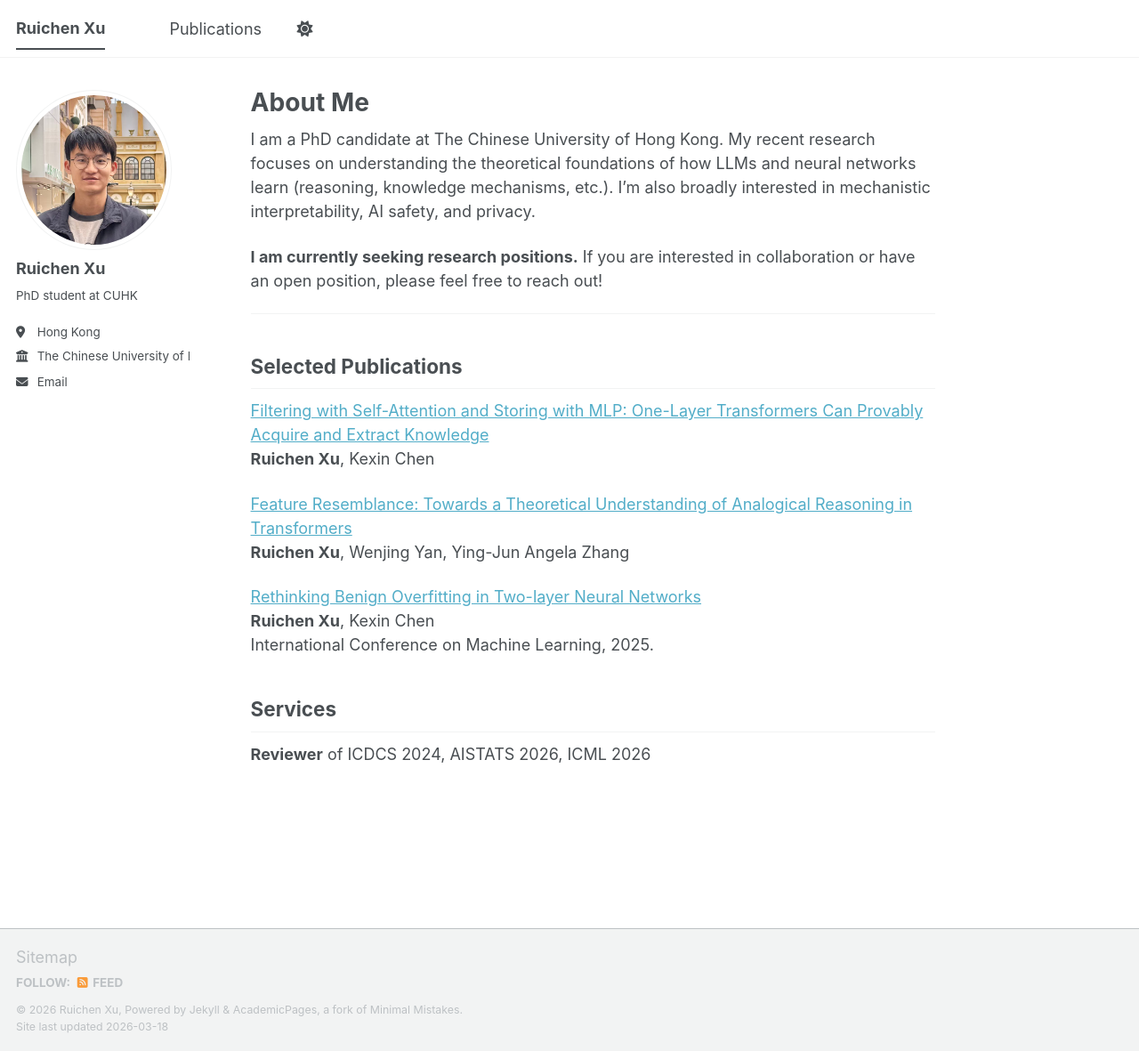
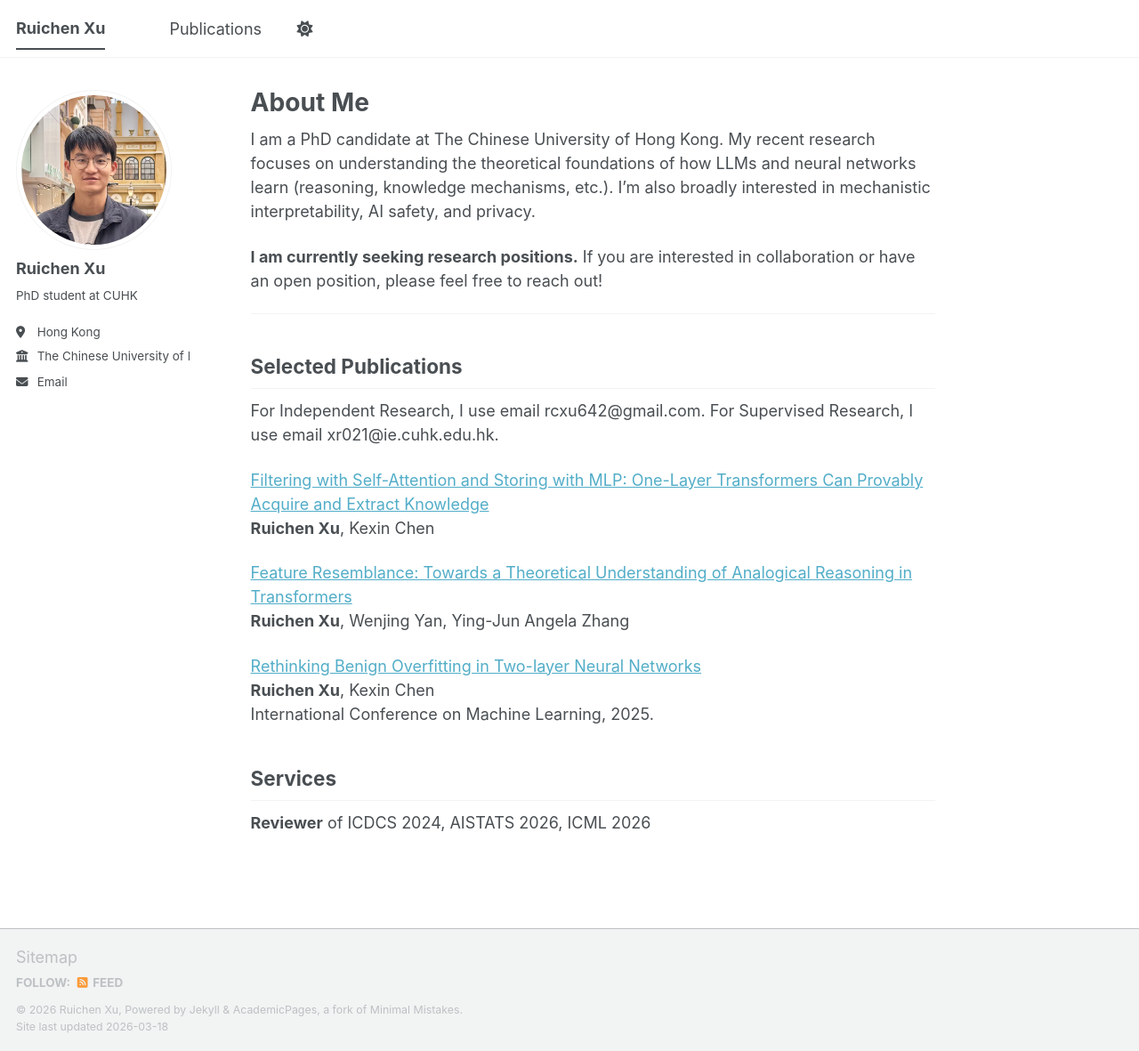
Before and after one commit to ruichenxu66/ruichenxu66.github.io, a Jekyll site: the page built from _pages/about.md, in a window 1280 px wide and 1181 px high. Shown: the whole window at 89% size. Built offline with Jekyll 4.4.1, drawn with Linux system fonts in a browser that asks for light colours; a script bundle is joined from its source files by our own code; library files that are not in the unit come from our copies.

Commit message:
Update about.md

```diff
--- a/_pages/about.md
+++ b/_pages/about.md
@@ -14,6 +14,8 @@ I'm also broadly interested in mechanistic interpretability, AI safety, and priv
 
 ---
 ## Selected Publications
+For Independent Research, I use email rcxu642@gmail.com. For Supervised Research, I use email xr021@ie.cuhk.edu.hk.
+
 [Filtering with Self-Attention and Storing with MLP: One-Layer Transformers Can Provably Acquire and Extract Knowledge](https://arxiv.org/abs/2508.00901) <br>
 **Ruichen Xu**, Kexin Chen
 
```
